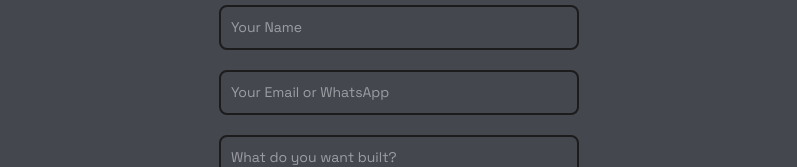
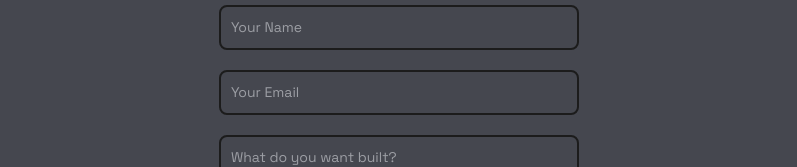
Before and after one commit to ArcidesFerrao/webstudio, a Next.js app: page / in a window 1280 px wide. Shown: the part 2170-2337 px from the top of the page, without its empty margins (241-1038 px from the left). Built offline with nearby package versions, Linux system fonts and the light colour scheme.

Commit message:
contact form to email

```diff
--- a/src/app/forms/ContactForm.tsx
+++ b/src/app/forms/ContactForm.tsx
@@ -1,22 +1,11 @@
 "use client";
 
-// import { useState } from "react";
-
 const ContactForm = () => {
-  // const [data, setData] = useState({ name: "", email: "", message: "" });
-
-  // const handleChange = (e: any) =>
-  //   setData({ ...data, [e.target.name]: e.target.value });
-
-  // const handleSubmit = (e: any) => {
-  //   e.preventDefault();
-  //   alert("Form submitted! You can link this to Formspree or your API.");
-  // };
-
   return (
     <form
       id="contact"
-      // onSubmit={handleSubmit}
+      action="https://formsubmit.co/cidesferrao@gmail.com"
+      method="POST"
       className="contact-form flex flex-col items-center gap-5"
     >
       <h2 className="text-4xl font-bold bg-clip-text ">Contact Me</h2>
@@ -26,23 +15,11 @@ const ContactForm = () => {
         Let’s talk about your project. I usually respond in less than 24 hours.
       </p>
       <div className="flex flex-col gap-5">
-        <input
-          name="name"
-          placeholder="Your Name"
-          // onChange={handleChange}
-          required
-        />
-        <input
-          name="email"
-          type="email"
-          placeholder="Your Email or WhatsApp"
-          // onChange={handleChange}
-          required
-        />
+        <input name="name" placeholder="Your Name" required />
+        <input name="email" type="email" placeholder="Your Email" required />
         <textarea
           name="message"
           placeholder="What do you want built?"
-          // onChange={handleChange}
           required
         />
         <button type="submit" className="btn">
```
